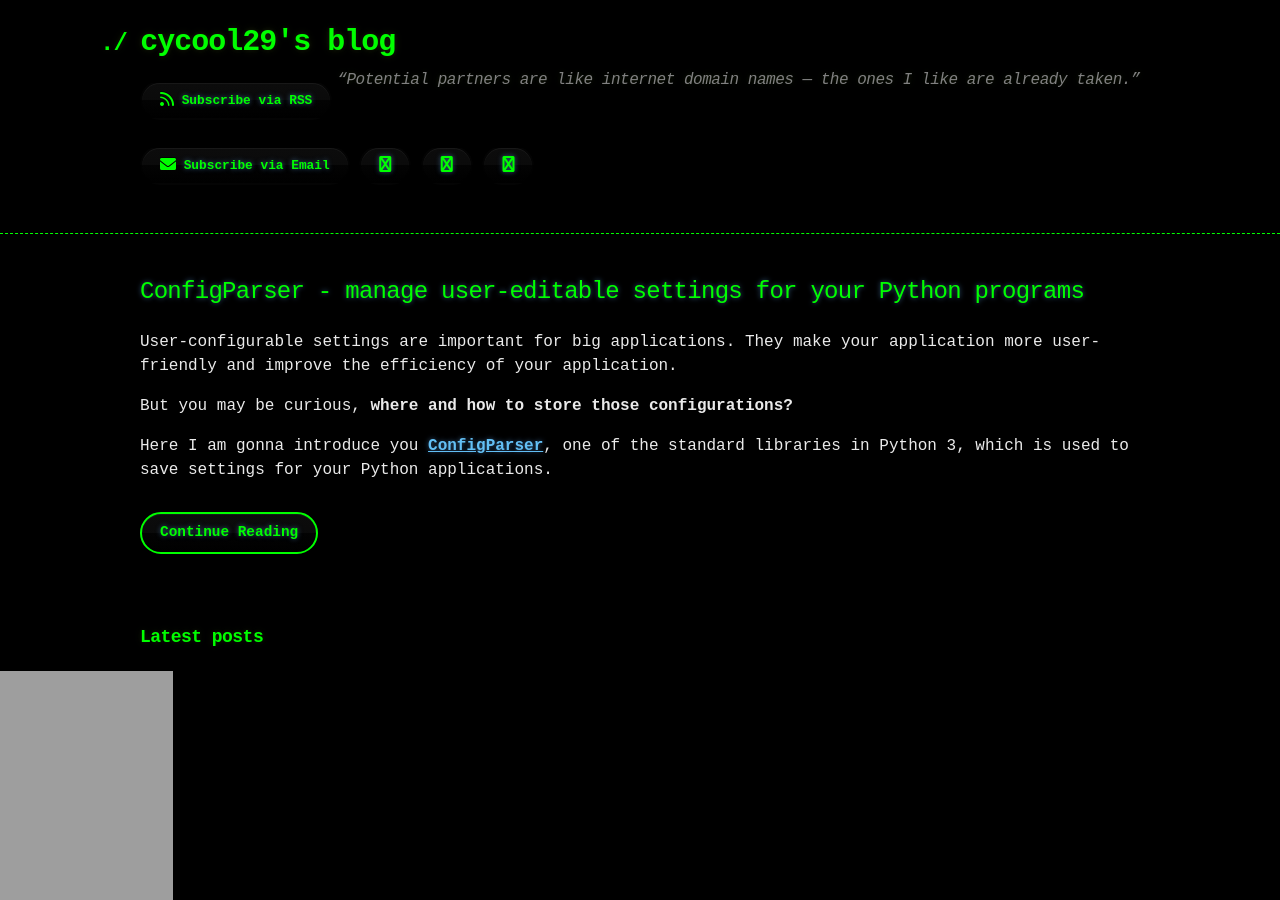
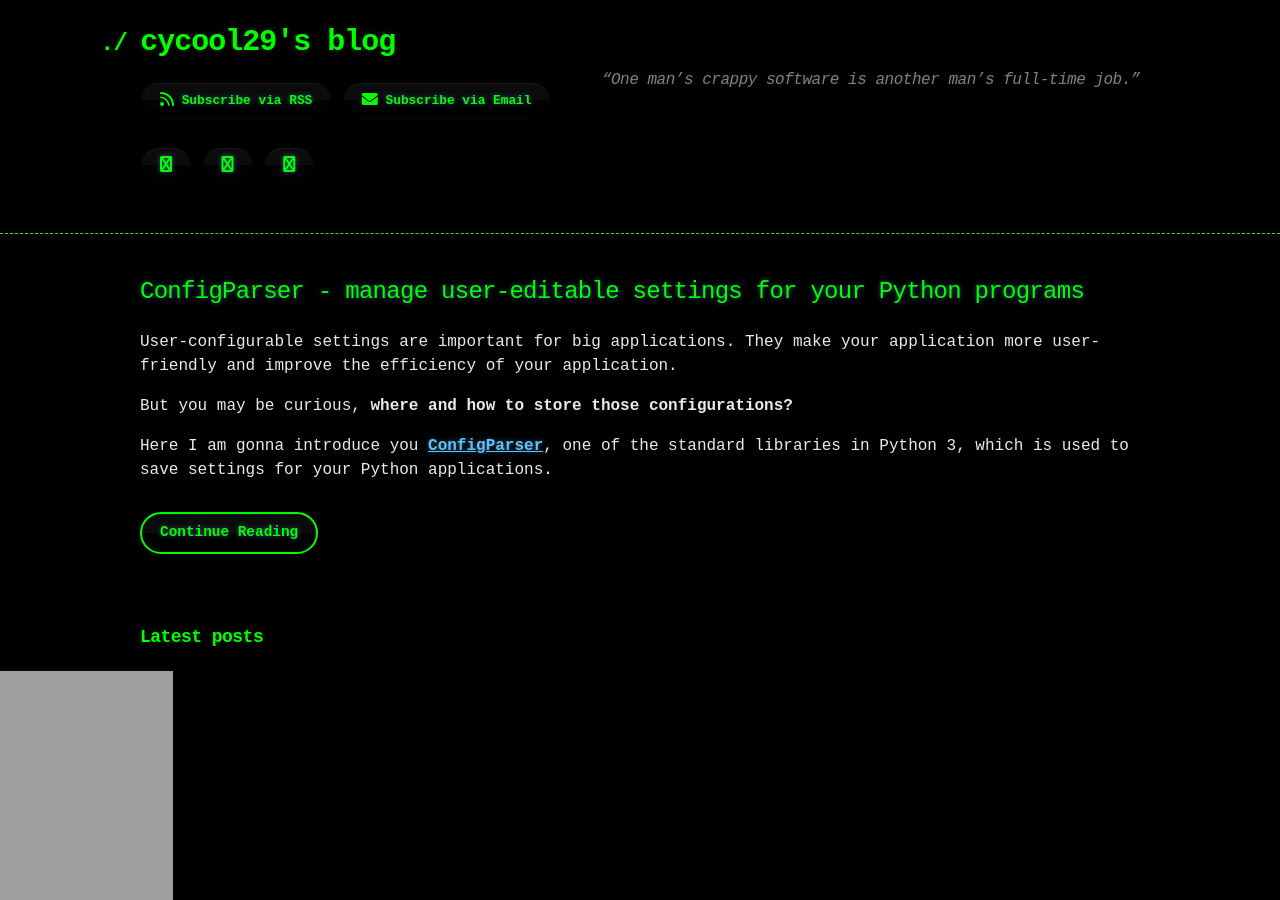
Before and after one commit to cycool29/cycool29.github.io, a Jekyll site: the page built from index.md, in a window 1280 px wide and 900 px high. Built offline with Jekyll 4.4.1, drawn with Linux system fonts in a browser that asks for light colours; a style sheet for code colours, icons or effects is not loaded.

Commit message:
Update quotes

```diff
--- a/_config.yml
+++ b/_config.yml
@@ -1,5 +1,5 @@
 title: cycool29's blog
-description: "“Potential partners are like internet domain names — the ones I like are already taken.” "
+description: "“One man’s crappy software is another man’s full-time job.” "
 bio: A high school student. Intermediate in Python, Git, Bash. Learning JavaScript. He/Him. "
 author: cycool29
 url: https://cycool29.github.io
```
